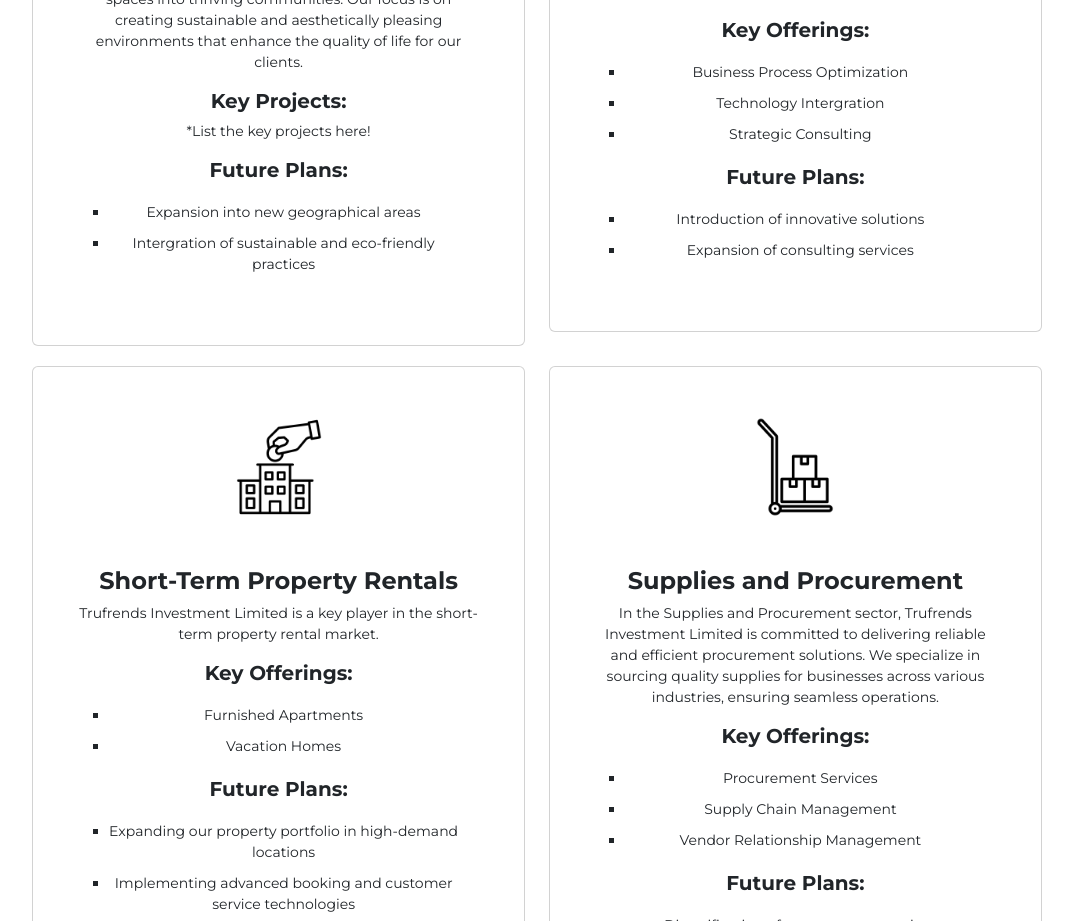
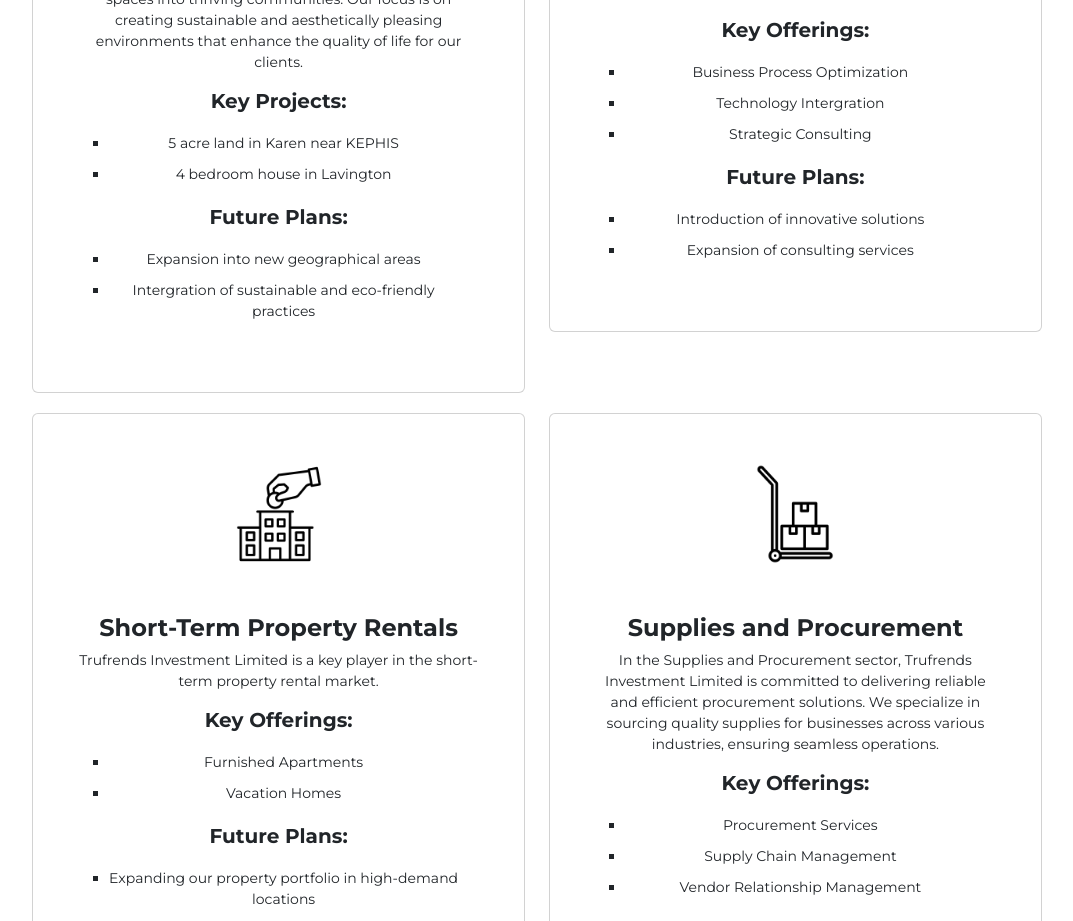
Before and after one commit to Natasha-Nyaga/TRUFRENDS-INVESTMENT---WEBSITE, a React (Vite) app: page /services in a window 1280 px wide. Shown: the part 800-1721 px from the top of the page, without its empty margins (109-1182 px from the left). Built offline with nearby package versions, Linux system fonts and the light colour scheme.

Commit message:
'updating list of properties'

```diff
--- a/src/components/Services.tsx
+++ b/src/components/Services.tsx
@@ -19,7 +19,14 @@
                                 <h4>Property Development and Sale</h4>
                                 <p>Trufrends Investment Limited is actively involved in the development and sale of properties, aiming to transform spaces into thriving communities. Our focus is on creating sustainable and aesthetically pleasing environments that enhance the quality of life for our clients.</p>
                                 <h5>Key Projects:</h5>
-                                <p>*List the key projects here!</p>
+                                <div className="bullet-list">
+                                    <ul>
+                                        <li>5 acre land in Karen near KEPHIS</li>
+                                        <li>4 bedroom house in Lavington</li>
+
+                                    </ul>
+                                </div>
+
                                 <h5>Future Plans:</h5>
                                 <div className="bullet-list">
                                     <ul>
```
